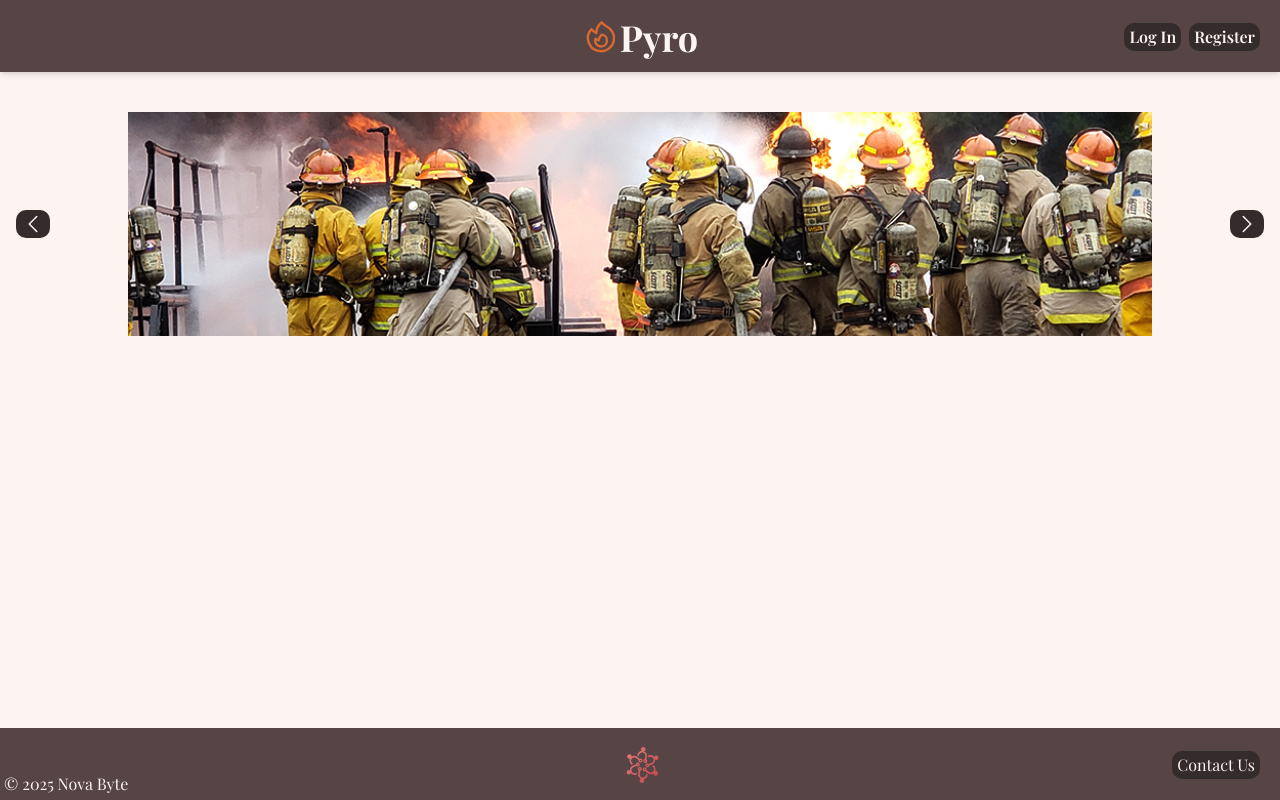
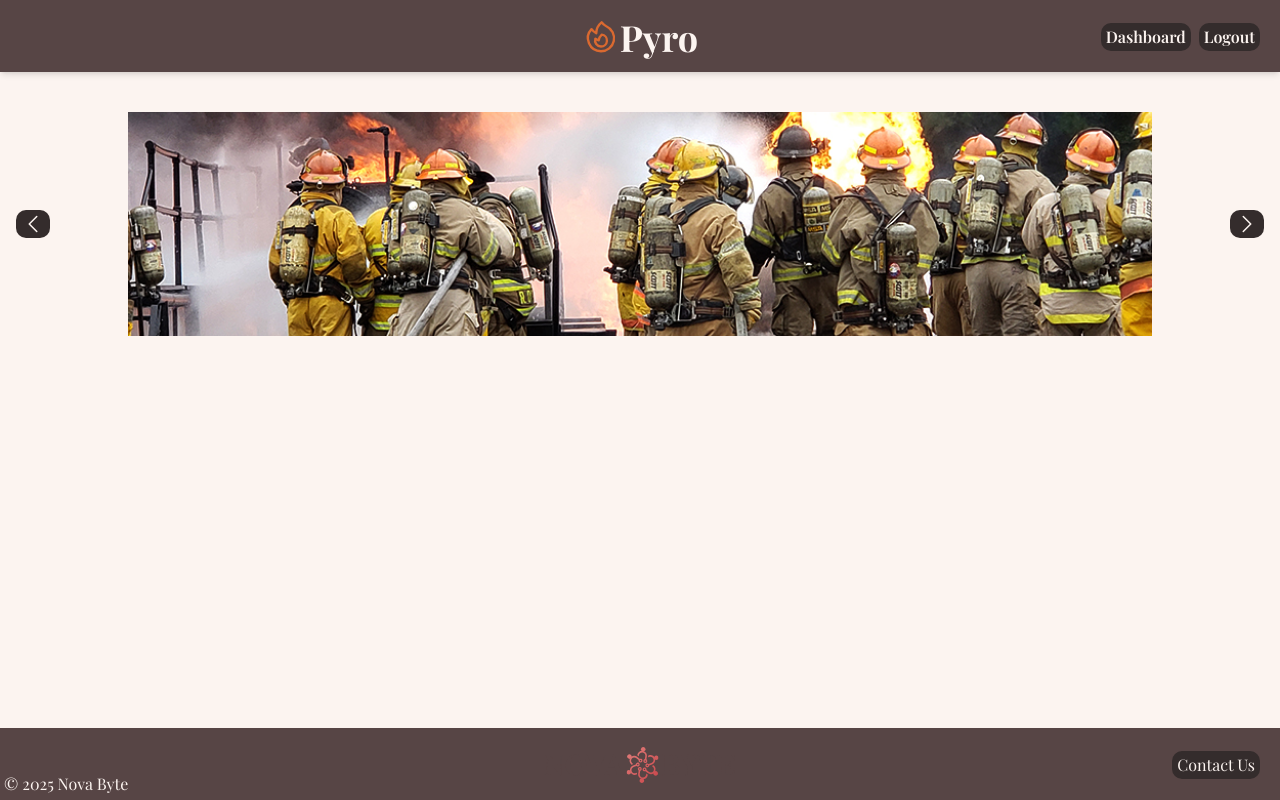
Before and after one commit to NovaByte-CS4800-Group-2/pyro, a Next.js app in the folder client/: page / in a window 1280 px wide. Built offline with nearby package versions, Linux system fonts and the light colour scheme; no server answers; sample sign-in values are in the browser's storage; a web font is replaced by a local one.

Commit message:
Made header react to session changes

```diff
--- a/client/app/ui/header.tsx
+++ b/client/app/ui/header.tsx
@@ -32,10 +32,11 @@ export default function Header() {
 
 
     console.log(user)
-  if (pathname?.includes("dashboard")) {
+  if (!user && !userSession) {
     html = (
       <nav className="w-1/3 flex justify-end items-center p-5 gap-2 font-semibold">
-        <Button label="Logout" link="/logout" />
+        <Button link="/log-in" label="Log In" />
+        <Button link="/register" label="Register" />
       </nav>
     );
 } else if (pathname?.includes("register") || pathname?.includes("log-in")) {
@@ -47,8 +48,8 @@ export default function Header() {
 } else {
     html = (
       <nav className="w-1/3 flex justify-end items-center p-5 gap-2 font-semibold">
-        <Button link="/log-in" label="Log In" />
-        <Button link="/register" label="Register" />
+        <Button label="Dashboard" link="/dashboard" />
+        <Button label="Logout" link="/logout" />
       </nav>
     );
   }
```
